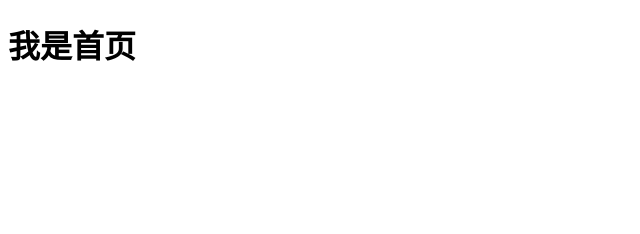
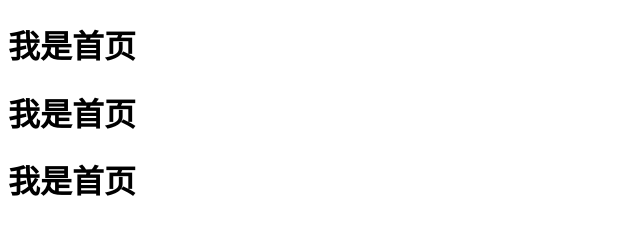
Before and after one commit to wuhuang13113/wqy2308a, a plain HTML site: page index.html in a window 1280 px wide. Shown: the whole page, without its empty margins (0-640 px from the left). Drawn offline with Linux system fonts and the light colour scheme.

Commit message:
首页更改

```diff
--- a/index.html
+++ b/index.html
@@ -7,5 +7,7 @@
 </head>
 <body>
     <h1>我是首页</h1>
+    <h1>我是首页</h1>
+    <h1>我是首页</h1>
 </body>
 </html>
```
